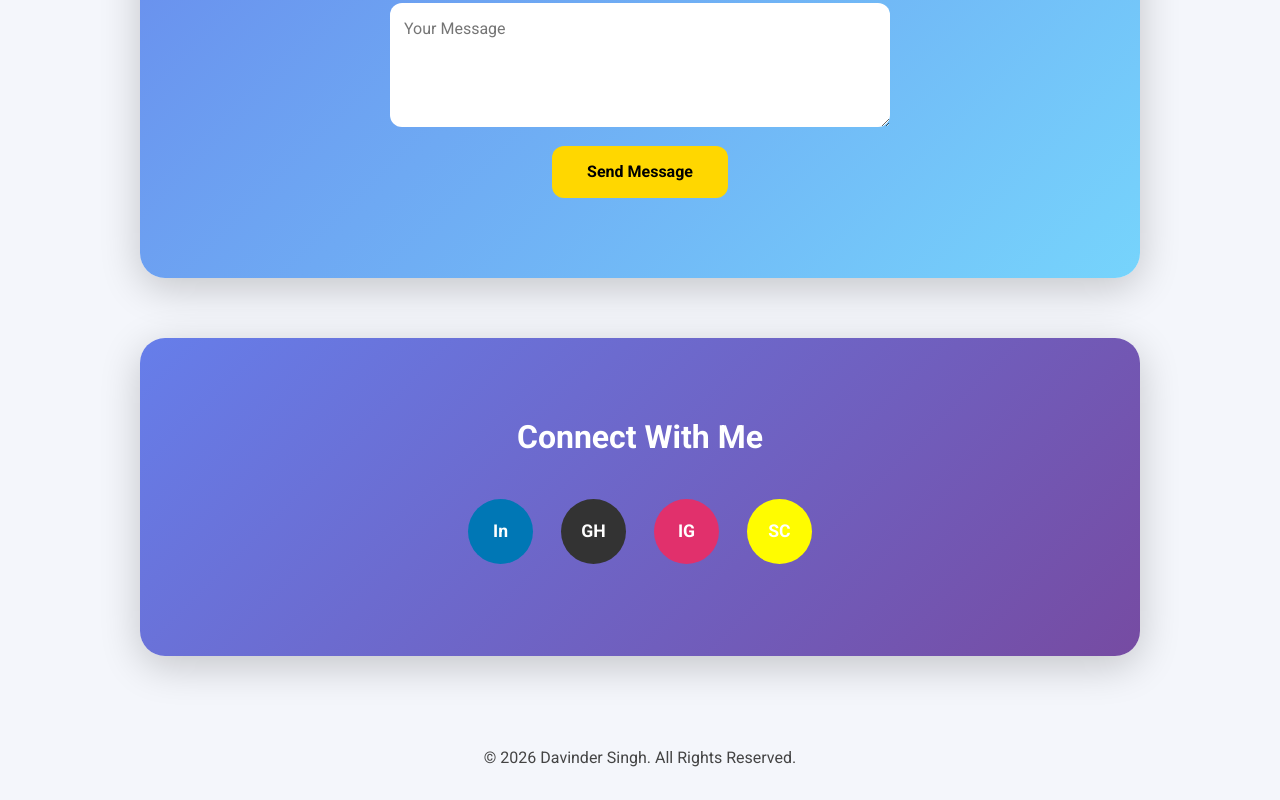
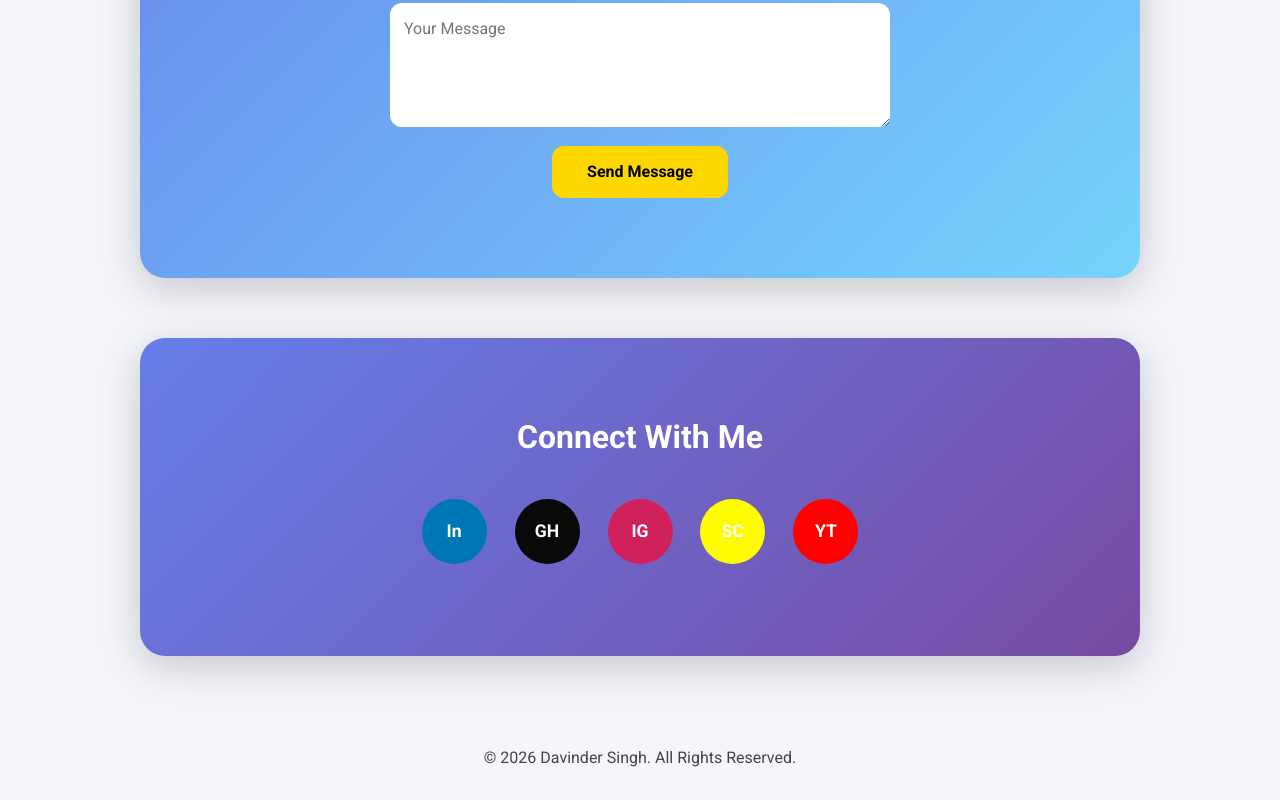
Before and after one commit to thedavinder01/Davinder-portfolio, a plain HTML site: page index.html in a window 1280 px wide. Shown: the part 1974-2774 px from the top of the page. Drawn offline with nearby package versions, Linux system fonts and the light colour scheme.

Commit message:
Update index.html

```diff
--- a/index.html
+++ b/index.html
@@ -100,9 +100,11 @@ section h2 { text-align:center; margin-bottom:30px; font-weight:700; }
   font-size:1.1rem;
 }
 .linkedin { background:#0077b5; }
-.github { background:#333; }
-.instagram { background:#e1306c;}
+.github { background:#090909; }
+.instagram { background:#d1215c;}
 .snapchat { background:#fffc00; color:#000; }
+.youtube { background:#ff0000; }
+
 
 /* Footer */
 footer { text-align:center; padding:30px; font-weight:500; color:#444; }
@@ -192,8 +194,10 @@ footer { text-align:center; padding:30px; font-weight:500; color:#444; }
     <a class="github" href="https://github.com/thedavinder01" target="_blank">GH</a>
     <a class="instagram" href="https://www.instagram.com/thedavinder_singh01/" target="_blank">IG</a>
     <a class="snapchat" href="https://www.snapchat.com/add/davinder_s4588" target="_blank">SC</a>
+    <a class="youtube" href="https://www.youtube.com/channel/UCNhJLdzc90gNpxWyq-Vu5Ww" target="_blank">YT</a>
   </div>
 </section>
+
 
 <footer>© 2026 Davinder Singh. All Rights Reserved.</footer>
 
```
